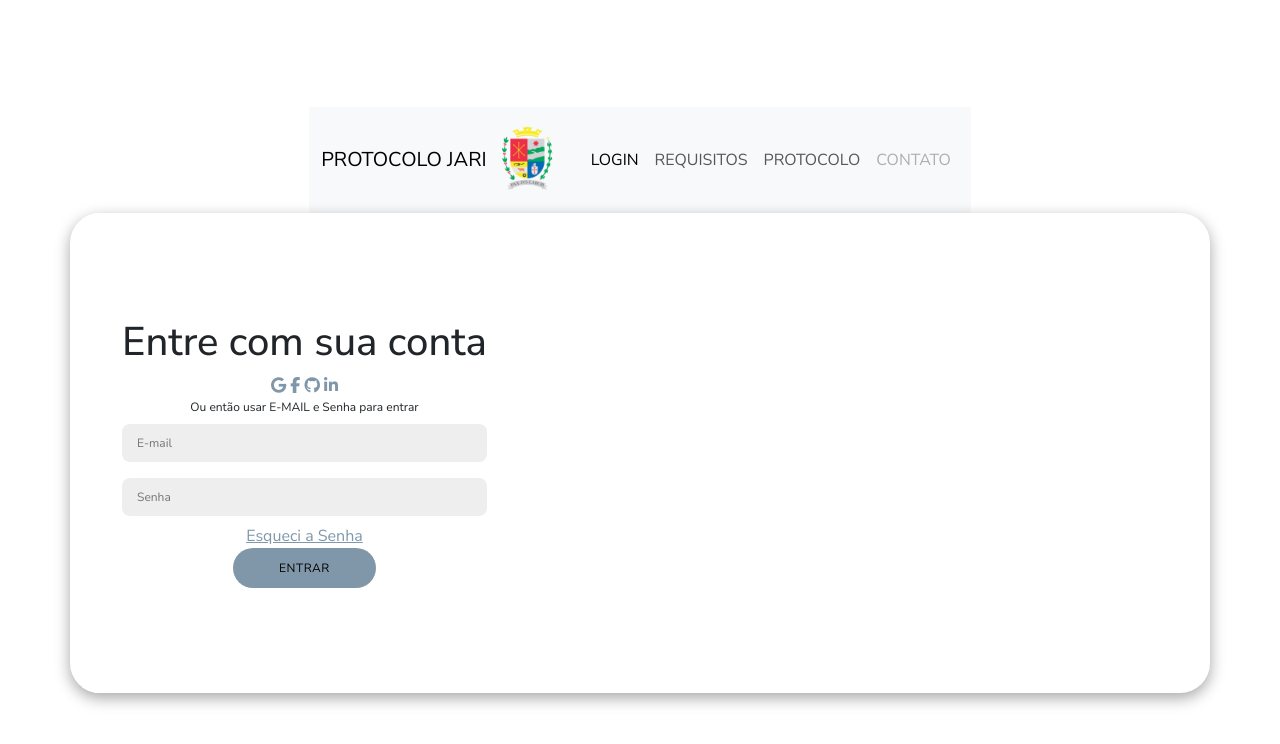
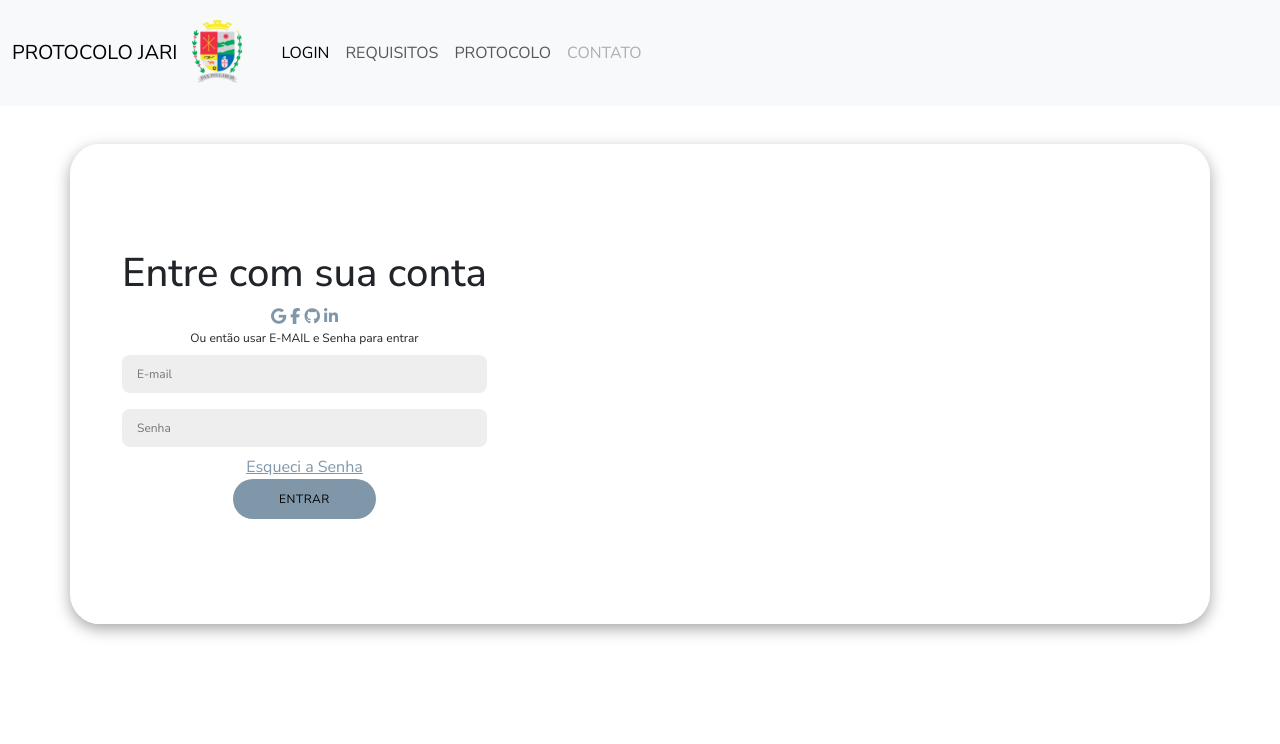
Before and after one commit to dev-Chaves/protocoloJari, a website: page public/login.html in a window 1280 px wide. Drawn offline with nearby package versions, Linux system fonts and the light colour scheme.

Commit message:
ajustes na nav bar com o container de login

```diff
--- a/style/style.css
+++ b/style/style.css
@@ -6,14 +6,15 @@
 }
 
 body{
-    display: flex;
+    /* display: flex;
     align-items: center;
     justify-content: center;
-    flex-direction: column;
+    flex-direction: column; */
     height: 100vh;
 }
 
 .container{
+    margin-top: 3%;
     background-color: #fff;
     border-radius: 30px;
     box-shadow: 0 5px 15px rgba(0, 0, 0, 0.35);
```
